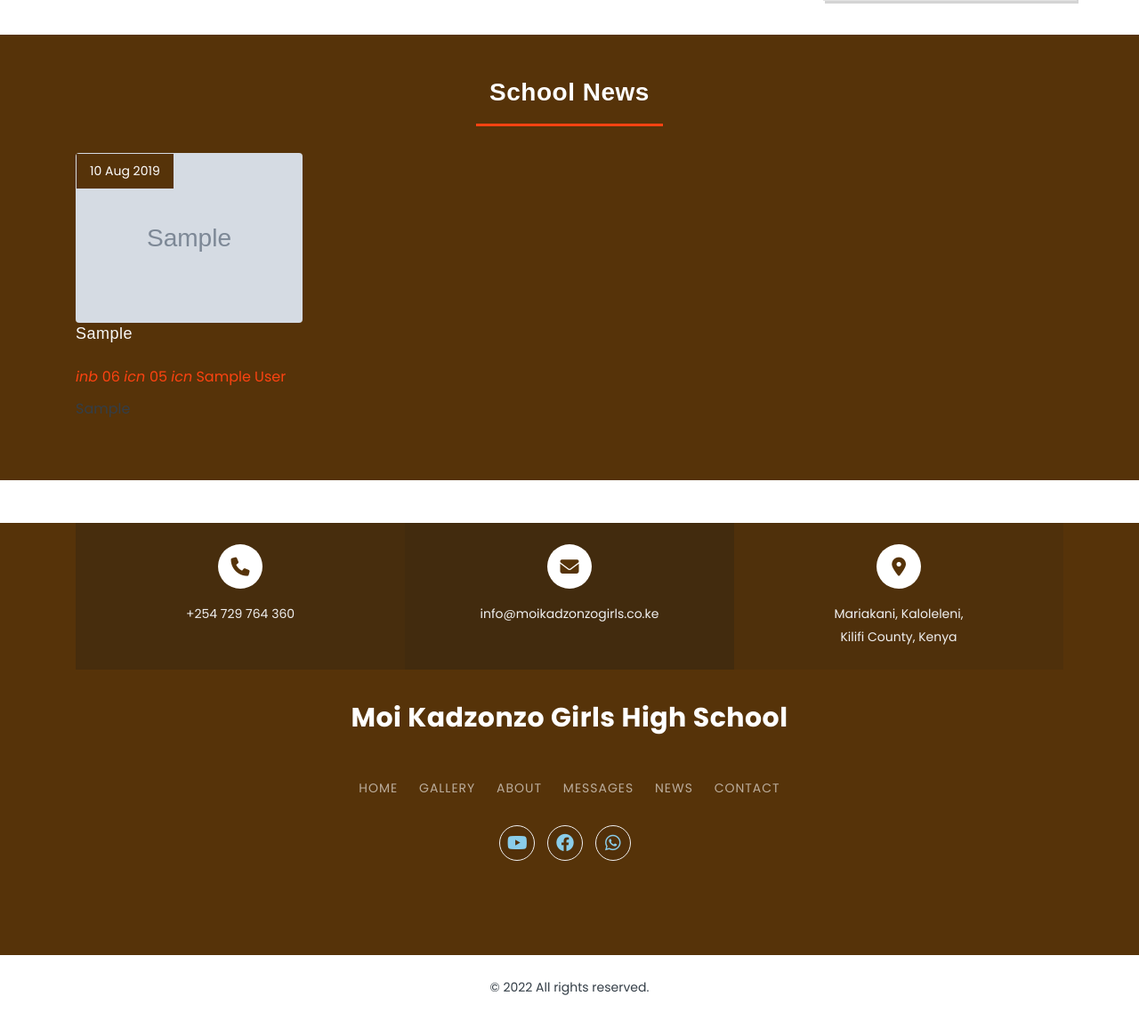
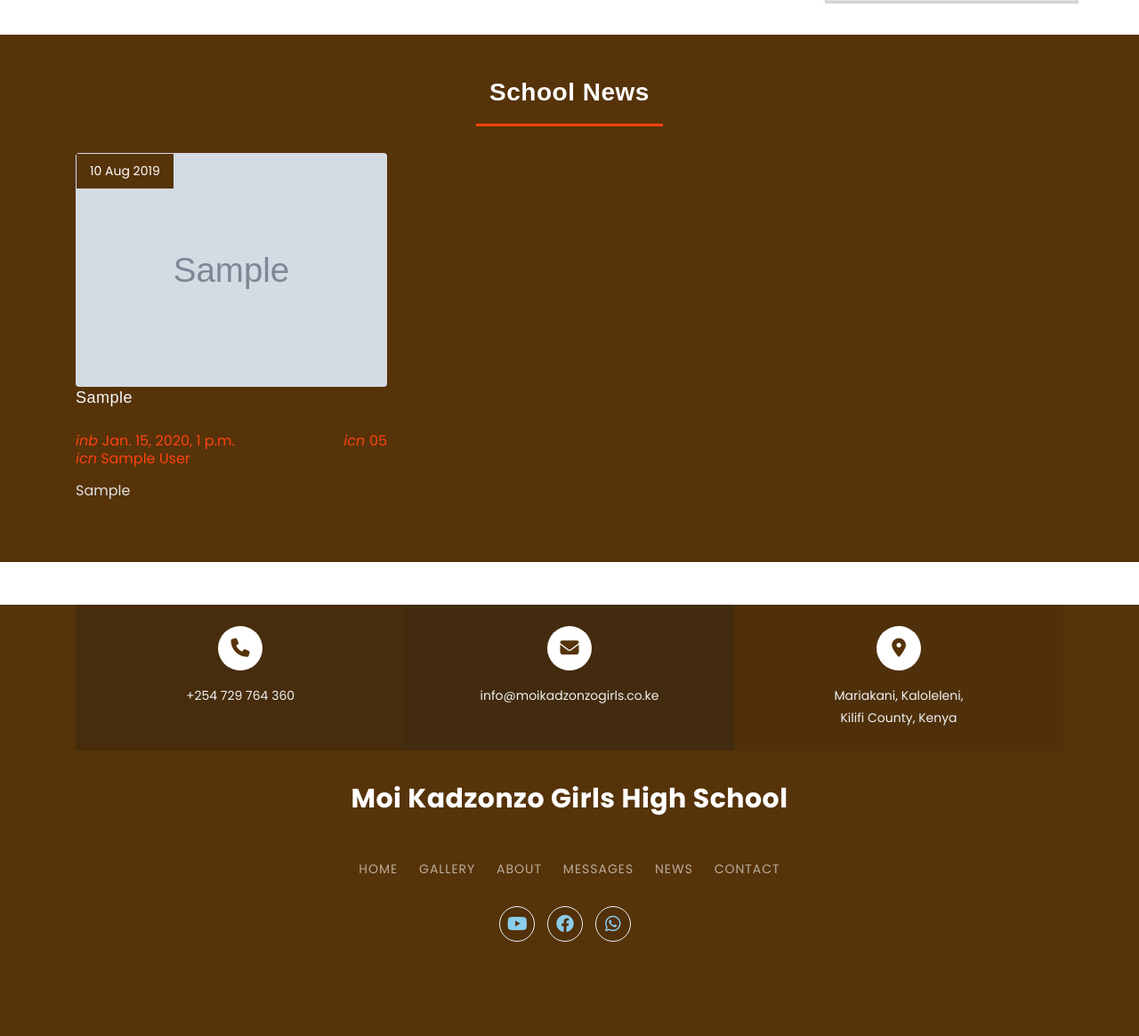
Before and after one commit to ElminioJoe/mkgss, a Django app: template home/templates/home/home.html in a window 1280 px wide. Shown: the part 1969-3134 px from the top of the page at 89% size. Before the commit the page ends 3088 px from the top, so only its background shows below. Run offline with Django 4.2, Linux system fonts and the light colour scheme; tables that the repository leaves empty hold one stand-in row (values such as "Sample post"); the template is opened without the code that fills it: values that come from a table or form of the project are taken from there, most other values are stand-ins (such as "Sample title", 1, 10 or a date in 2020); grey boxes marked "Sample" are stand-in pictures; some libraries are stand-ins or nearby versions.

Commit message:
edit layout of news section.

```diff
--- a/home/templates/home/home.html
+++ b/home/templates/home/home.html
@@ -129,9 +129,9 @@
                 </div>
             </div>
         </div>
-        {% for news_item in news %}
         <div class="row">
-            <div class="col-md-3">
+            {% for news_item in news %}
+            <div class="col-md-4">
                 <div class="blog-box">
                     <figure>
                         {% if news_item.news_image %}
@@ -142,10 +142,13 @@
                         <span>10 Aug 2019</span>
                         {% endif %}
                     </figure>
+                    <div>
+
+                    </div>
                     <h4>{{news_item.headline}}</h4>
                     <div class="travel">
                         <p>
-                            <span class="Comment"> <i>inb </i>06 </span>
+                            <span class="Comment"> <i>inb </i>{{news_item.post_date}} </span>
                             <span class="like"> <i> icn </i>05 </span>
                             <span> <i>icn</i> {{news_item.publisher}}</span>
                         </p>
@@ -204,12 +207,13 @@
                     <p>It is a long established fact that a reader will be distracted by the readable content of a page when looking at its layout. The point of using Led to using 'Content here, content here', making it look like readable English. Many desktop publishing packages and web</p>
                 </div>
             </div> -->
+            {% empty %}
+            <div class="row">
+                <h2 class="text-center">There are No News Items</h2>
+            </div>
+            {% endfor %}
         </div>
-        {% empty %}
-        <div class="row">
-            <h2 class="text-center">There are No News Items</h2>
-        </div>
-        {% endfor %}
+
     </div>
 </div>
 <p></p>
--- a/static/css/style.css
+++ b/static/css/style.css
@@ -704,6 +704,8 @@ margin-top: 50px;
 .blog .blog-box p {
     font-size: 16px;
     line-height: 20px;
+	color: #e2e2e2;
+	text-align: justify;
 }
 .blog .blog-box .travel {
     padding: 0px;
```
